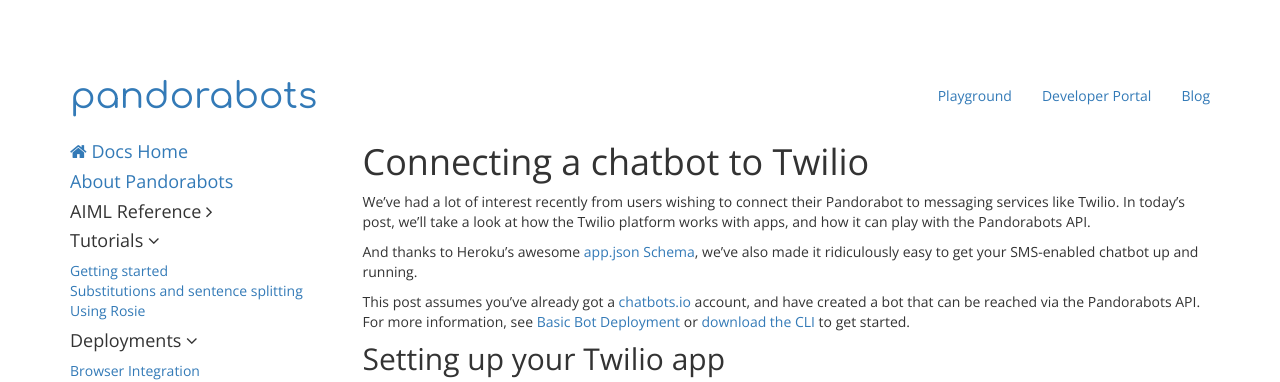
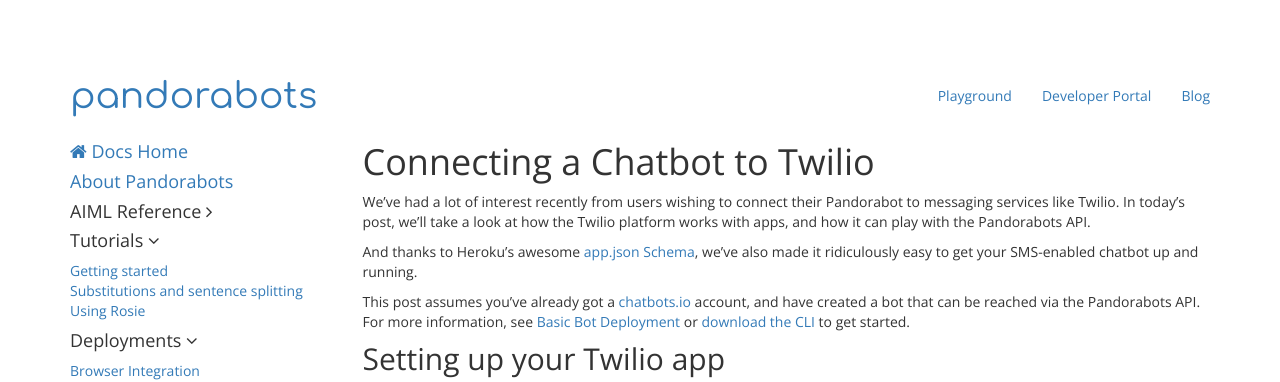
Before and after one commit to pandorabots/pandorabots.github.io, a Jekyll site: the page built from _integrations/connecting-a-bot-to-sms-via-twilio.md, in a window 1280 px wide. Shown: the top 382 px of the page. Built offline with Jekyll 4.4.1, drawn with Linux system fonts in a browser that asks for light colours.

Commit message:
Fixed sidebar bug for Bot Modules section.

```diff
--- a/_includes/sidebar.html
+++ b/_includes/sidebar.html
@@ -48,8 +48,8 @@
     </ul>
   </div>
 
-  <h4 id="modulesCollapseIcon" style="cursor: pointer;">Bot Modules <i class="fa fa-angle-down"></i></h4>
-  <div class="collapse in" id="modulesCollapse">
+  <h4 id="botsCollapseIcon" style="cursor: pointer;">Bot Modules <i class="fa fa-angle-down"></i></h4>
+  <div class="collapse in" id="botsCollapse">
     <ul class="list-unstyled">
       {% for element in site.modules %}
       <li><a href="{{ site.baseurl }}{{ element.url }}">{{ element.title }}</a></li>
--- a/_integrations/connecting-a-bot-to-sms-via-twilio.md
+++ b/_integrations/connecting-a-bot-to-sms-via-twilio.md
@@ -3,7 +3,7 @@ layout: default
 title: Twilio
 ---
 
-# Connecting a chatbot to Twilio
+# Connecting a Chatbot to Twilio
 
 We've had a lot of interest recently from users wishing to connect their Pandorabot to messaging services like Twilio. In today's post, we'll take a look at how the Twilio platform works with apps, and how it can play with the Pandorabots API.
 
```
